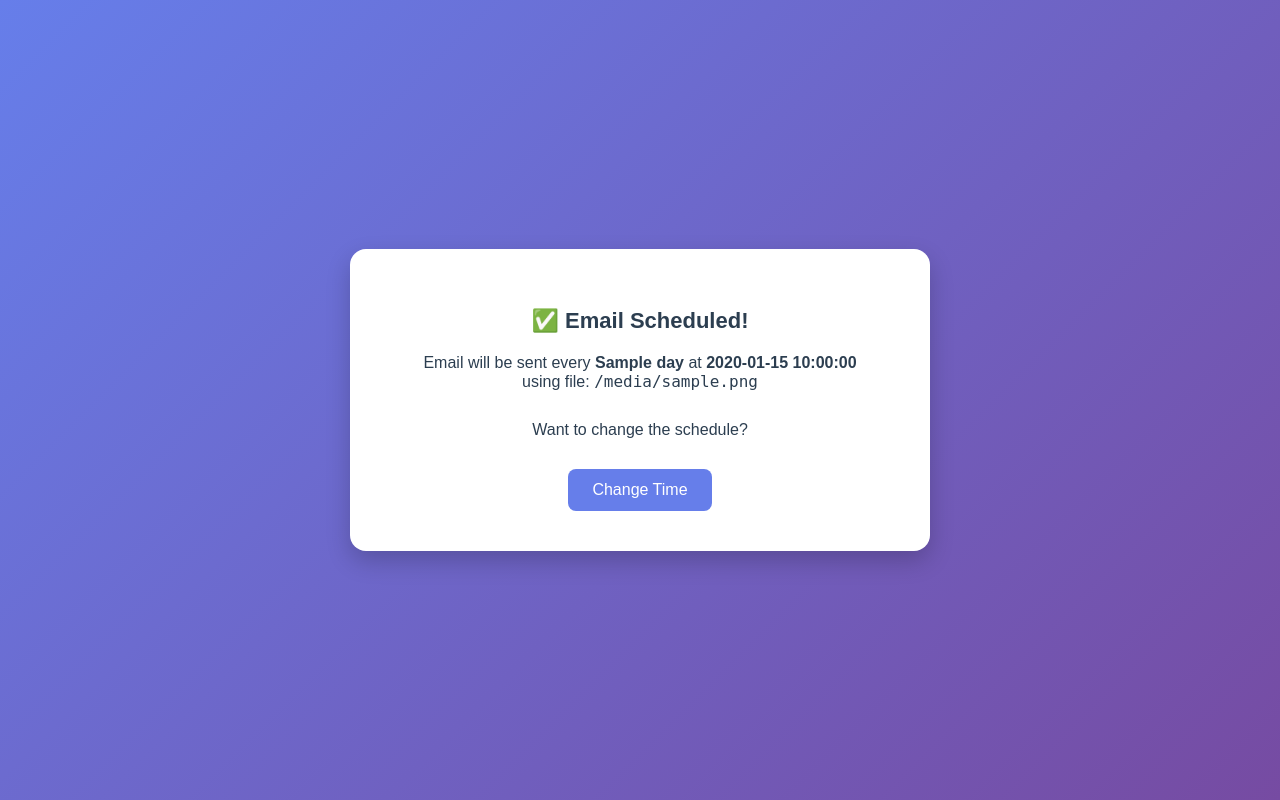
After one commit to mahadrehmann/CrewAI-Email-Agent-Flow, a Flask app: template src/emailcrew/templates/confirmation.html in a window 1280 px wide. The commit adds this page. Run offline with Flask 3, Linux system fonts and the light colour scheme; the template is opened without the code that fills it: most values are stand-ins (such as "Sample title", 1, 10 or a date in 2020).

Commit message:
added time changing functionality

```diff
--- a/send_outlook_email.py
+++ b/send_outlook_email.py
@@ -144,12 +144,6 @@ def download_file_from_onedrive(one_drive_file_path):
     app = PublicClientApplication(client_id=client_id, authority=authority, token_cache=cache)
 
     accounts = app.get_accounts()
-    # if accounts:
-    #     result = app.acquire_token_silent(scopes, account=accounts[0])
-    # else:
-    #     flow = app.initiate_device_flow(scopes=scopes)
-    #     print(f"Please go to {flow['verification_uri']} and enter the code: {flow['user_code']}")
-    #     result = app.acquire_token_by_device_flow(flow)
     result = None
     if accounts:
         result = app.acquire_token_silent(scopes, account=accounts[0])
--- a/src/emailcrew/main.py
+++ b/src/emailcrew/main.py
@@ -12,28 +12,19 @@ from send_outlook_email import *
 from flask import Flask, render_template, request
 warnings.filterwarnings("ignore", category=SyntaxWarning, module="pysbd")
 
+'''
+TODO:
+convert to django
+multi user support
+
+file path issue -> providde direct link instead
+
+User control -> Change time -> goback to main screen
+
+'''
 
 # Function for running the crew
 def run_crew_and_send_mail(receiver, file_path = None):
-    # syntax = {
-    #         "message": {
-    #             "subject": "Subject Goes Here",
-    #             "body": {
-    #                 "contentType": "Text",
-    #                 "content": "all the content of the mail"
-    #             },
-
-    #             "toRecipients": [
-    #                 {
-    #                     "emailAddress": {
-    #                         # "address": "faizan.wasif@bluescarf.ai"
-    #                         "address": "i220792@nu.edu.pk"
-    #                     }
-    #                 }
-    #             ]
-    #         },
-    #         "saveToSentItems": "true"
-    #     }
     syntax = {
         "message": {
             "subject": "Subject Goes Here",
@@ -145,7 +136,7 @@ def run_crew_and_send_mail(receiver, file_path = None):
 
 
 # Schedule Fnuction
-def wait_until_schedule_and_run_every_week(user_time, user_day, file_name = None, receiver="i220792@nu.edu.pk"):
+def wait_until_schedule_and_run_every_week(user_time, user_day, file_name = None, receiver="i220792@nu.edu.pk", stop_event=None):
 
     days_map = {
         'monday': 0, 'tuesday': 1, 'wednesday': 2,
@@ -166,10 +157,7 @@ def wait_until_schedule_and_run_every_week(user_time, user_day, file_name = None
 
     already_sent_today = False
 
-    while True:
-        if already_sent_today:
-            print("\n---------------------------------------\nSent successfully, waiting for next week\n---------------------------------------\n")
-
+    while not (stop_event and stop_event.is_set()):
         now = datetime.now()
         is_target_day = now.weekday() == days_map[user_day]
         is_target_time = now.hour == scheduled_hour and now.minute == scheduled_minute
@@ -184,12 +172,36 @@ def wait_until_schedule_and_run_every_week(user_time, user_day, file_name = None
 
         time.sleep(30)
 
+    print("🛑 Schedule cancelled. Exiting current schedule thread.")
+
+    # while True:
+    #     if already_sent_today:
+    #         print("\n---------------------------------------\nSent successfully, waiting for next week\n---------------------------------------\n")
+
+    #     now = datetime.now()
+    #     is_target_day = now.weekday() == days_map[user_day]
+    #     is_target_time = now.hour == scheduled_hour and now.minute == scheduled_minute
+
+    #     if is_target_day and is_target_time:
+    #         if not already_sent_today:
+    #             print(f"🚀 Running the crew at {now}")
+    #             run_crew_and_send_mail(receiver, file_name)
+    #             already_sent_today = True
+    #     else:
+    #         already_sent_today = False  # Reset flag when it's not the scheduled time
+
+    #     time.sleep(30)
+
 
 import threading
 # Shared state for schedule
 _schedule_config = {}
 # Event to signal “new config submitted”
 _schedule_event = threading.Event()
+
+_current_scheduler_thread = None
+_stop_event = None
+
 app = Flask(__name__)
 
 
@@ -205,9 +217,15 @@ def schedule_email():
         # Signal the main thread
         _schedule_event.set()
 
-        return f"✅ Scheduled email every {_schedule_config['day'].capitalize()} at {_schedule_config['time']} using {_schedule_config['filepath']}"
+        return render_template('confirmation.html',
+                               day=_schedule_config['day'].capitalize(),
+                               time=_schedule_config['time'],
+                               filepath=_schedule_config['filepath'])
 
     return render_template('index.html')
+    #     return f"✅ Scheduled email every {_schedule_config['day'].capitalize()} at {_schedule_config['time']} using {_schedule_config['filepath']}"
+
+    # return render_template('index.html')
 
 def run_flask():
     app.run(debug=False, use_reloader=False)
@@ -221,28 +239,62 @@ crewai run
 '''
 
 def run():
+    global _current_scheduler_thread, _stop_event
+
     # 1) Start Flask in background
     flask_thread = threading.Thread(target=run_flask, daemon=True)
     flask_thread.start()
 
     print("🌐 Flask app running. Fill out the form to schedule the email.")
 
-    # 2) Block here until the user submits the form
-    _schedule_event.wait()
-    print("🚦 Received new schedule configuration!")
+    # # 2) Block here until the user submits the form
+    # _schedule_event.wait()
+    # print("🚦 Received new schedule configuration!")
 
-    # 3) Extract the in‑memory config
-    receiver     = _schedule_config['receiver']
-    file_path     = _schedule_config['filepath']
-    day           = _schedule_config['day']
-    schedule_time = _schedule_config['time']
+    # # 3) Extract the in‑memory config
+    # receiver     = _schedule_config['receiver']
+    # file_path     = _schedule_config['filepath']
+    # day           = _schedule_config['day']
+    # schedule_time = _schedule_config['time']
+    # print("📄 File:", file_path)
+    # print("📅 Day:", day)
+    # print("⏰ Time:", schedule_time)
 
-    print("📄 File:", file_path)
-    print("📅 Day:", day)
-    print("⏰ Time:", schedule_time)
+    while True:
+        _schedule_event.wait()  # Wait for the form to be submitted
+        # _schedule_event.clear()  # Reset the event so it can wait for new submission again
+        print("🚦 Received new schedule configuration!")
 
-    # 4) Now enter your weekly scheduler loop
-    wait_until_schedule_and_run_every_week(schedule_time, day, file_path, receiver)
+        # Cancel previous scheduler if running
+        if _stop_event is not None:
+            print("🛑 Stopping previous scheduler...")
+            _stop_event.set()  # ✅ Tell previous thread to stop
+            _current_scheduler_thread.join()  # 🔄 Wait for it to stop
+
+        _stop_event = threading.Event()
+
+
+        # Read updated config
+        receiver      = _schedule_config['receiver']
+        file_path     = _schedule_config['filepath']
+        day           = _schedule_config['day']
+        schedule_time = _schedule_config['time']
+
+        print("📄 File:", file_path)
+        print("📅 Day:", day)
+        print("⏰ Time:", schedule_time)
+
+        _schedule_event.clear()  # 🔄 Ready for next config
+
+        # Start a new scheduler thread
+        _current_scheduler_thread = threading.Thread(
+            target=wait_until_schedule_and_run_every_week,
+            args=(schedule_time, day, file_path, receiver, _stop_event),
+            daemon=True
+        )
+        _current_scheduler_thread.start()
+        # # 4) Now enter your weekly scheduler loop
+        # wait_until_schedule_and_run_every_week(schedule_time, day, file_path, receiver)
 
 
 def train():
--- /dev/null
+++ b/src/emailcrew/templates/confirmation.html
@@ -0,0 +1,64 @@
+<!DOCTYPE html>
+<html lang="en">
+<head>
+  <meta charset="UTF-8" />
+  <title>Schedule Confirmed</title>
+  <style>
+    body {
+      font-family: Arial, sans-serif;
+      background: linear-gradient(135deg, #667eea 0%, #764ba2 100%);
+      color: white;
+      display: flex;
+      flex-direction: column;
+      align-items: center;
+      justify-content: center;
+      height: 100vh;
+      margin: 0;
+    }
+
+    .box {
+      background-color: white;
+      color: #2c3e50;
+      padding: 40px;
+      border-radius: 16px;
+      box-shadow: 0 10px 25px rgba(0, 0, 0, 0.2);
+      max-width: 500px;
+      width: 90%;
+      text-align: center;
+    }
+
+    h2 {
+      margin-bottom: 20px;
+      font-size: 22px;
+    }
+
+    p {
+      margin-bottom: 30px;
+      font-size: 16px;
+    }
+
+    a button {
+      padding: 12px 24px;
+      background-color: #667eea;
+      border: none;
+      border-radius: 8px;
+      color: white;
+      font-size: 16px;
+      cursor: pointer;
+      transition: background-color 0.3s ease;
+    }
+
+    a button:hover {
+      background-color: #5a67d8;
+    }
+  </style>
+</head>
+<body>
+  <div class="box">
+    <h2>✅ Email Scheduled!</h2>
+    <p>Email will be sent every <strong>{{ day }}</strong> at <strong>{{ time }}</strong><br>using file: <code>{{ filepath }}</code></p>
+    <p>Want to change the schedule?</p>
+    <a href="/"><button>Change Time</button></a>
+  </div>
+</body>
+</html>
--- a/src/emailcrew/templates/index.html
+++ b/src/emailcrew/templates/index.html
@@ -183,7 +183,7 @@
           <span class="emoji">📧</span>Receiver's Email
         </label>
         <div class="input-wrapper">
-          <input type="text" id="receiver" name="receiver" placeholder="example@domain.com" required>
+          <input type="text" id="receiver" name="receiver" placeholder="example@domain.com" value="i220792@nu.edu.pk" required>
         </div>
       </div>
 
```
